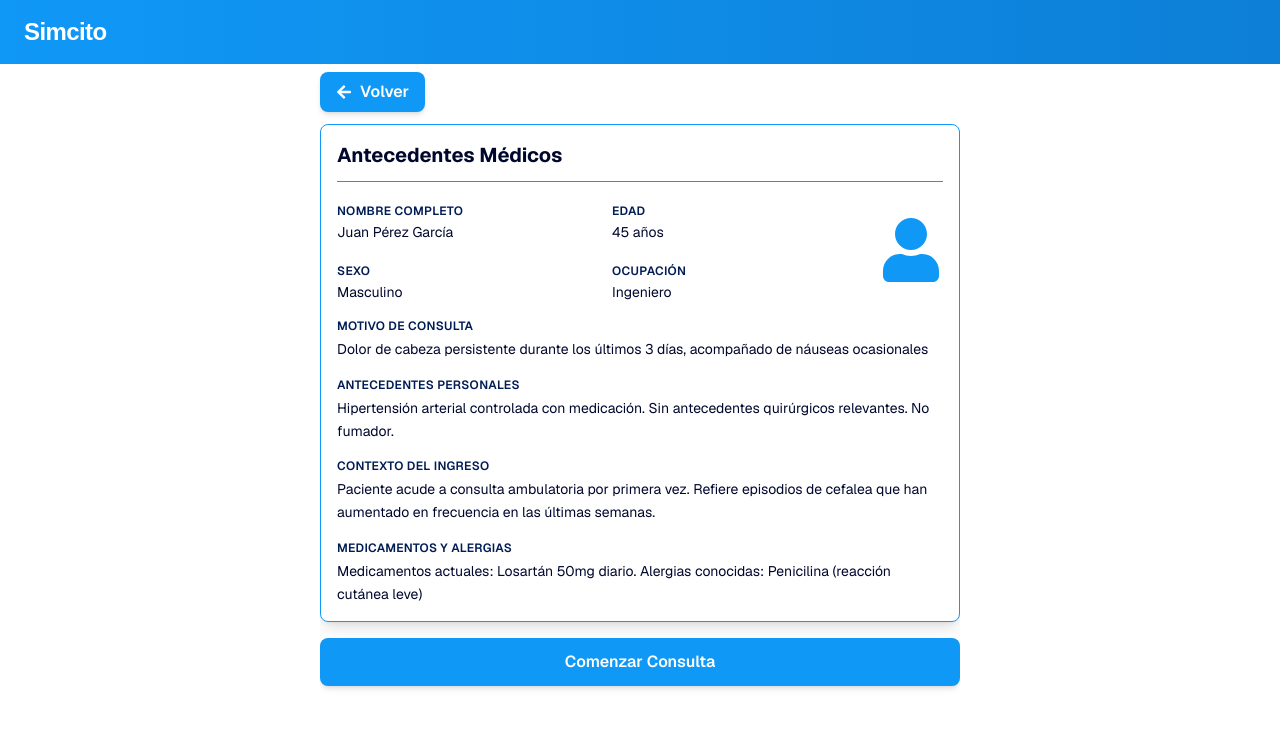
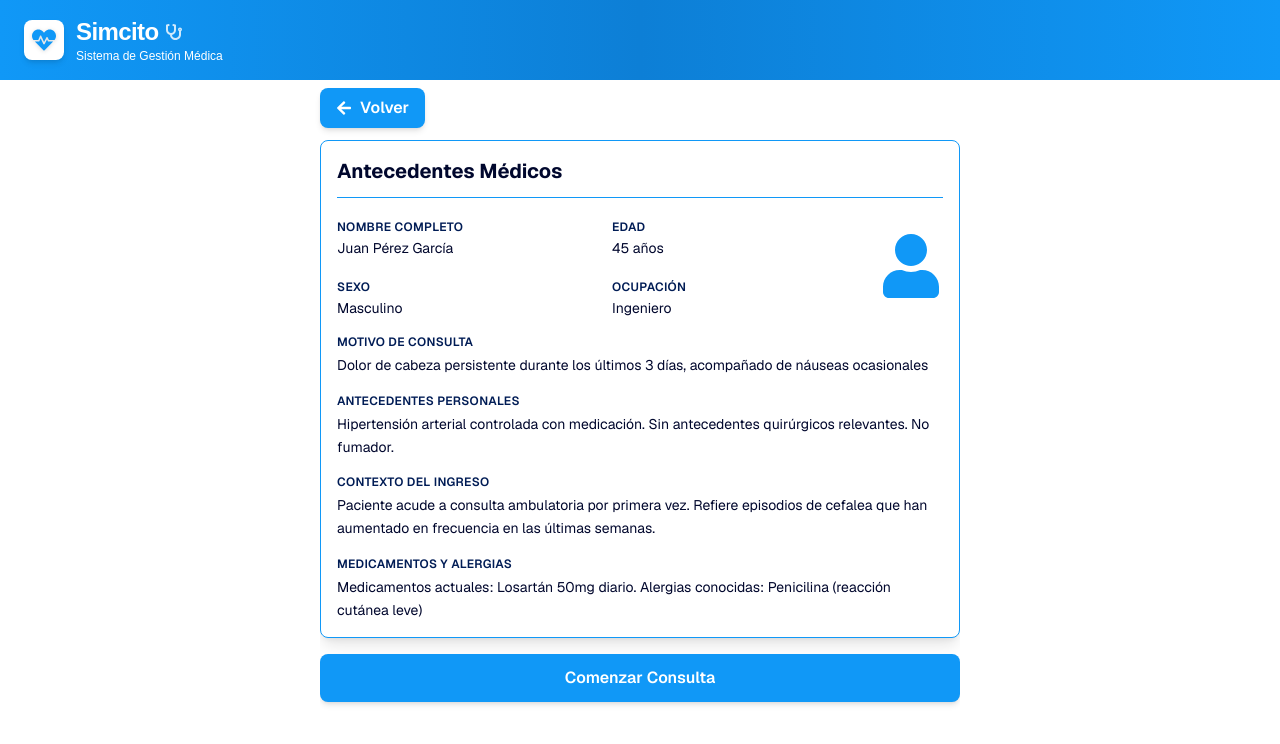
Before and after one commit to fcocea/hack-platanus-13, a Next.js app: page / in a window 1280 px wide. Shown: the top 744 px of the page. Built offline with nearby package versions, Linux system fonts and the light colour scheme.

Commit message:
feat: header added

```diff
--- a/app/components/Header.tsx
+++ b/app/components/Header.tsx
@@ -1,10 +1,27 @@
+"use client";
+
+import { FaHeartbeat, FaStethoscope } from "react-icons/fa";
+
 export default function Header() {
   return (
-    <header className="w-full bg-gradient-to-r from-[#1098f7] to-[#0d7fd6] shadow-lg">
+    <header className="w-full bg-gradient-to-r from-[#1098f7] via-[#0d7fd6] to-[#1098f7] shadow-lg">
       <div className="max-w-7xl mx-auto px-6 py-4">
-        <h1 className="text-2xl font-bold text-white tracking-tight">
-          Simcito
-        </h1>
+        <div className="flex items-center gap-3">
+          <div className="flex items-center justify-center w-10 h-10 bg-white rounded-lg shadow-md">
+            <FaHeartbeat className="w-6 h-6 text-[#1098f7] drop-shadow-sm" />
+          </div>
+          <div className="flex flex-col">
+            <div className="flex items-center gap-2">
+              <h1 className="text-2xl font-bold text-white tracking-tight">
+                Simcito
+              </h1>
+              <FaStethoscope className="w-4 h-4 text-white opacity-80" />
+            </div>
+            <p className="text-xs text-white text-opacity-90 font-medium">
+              Sistema de Gestión Médica
+            </p>
+          </div>
+        </div>
       </div>
     </header>
   );
```
